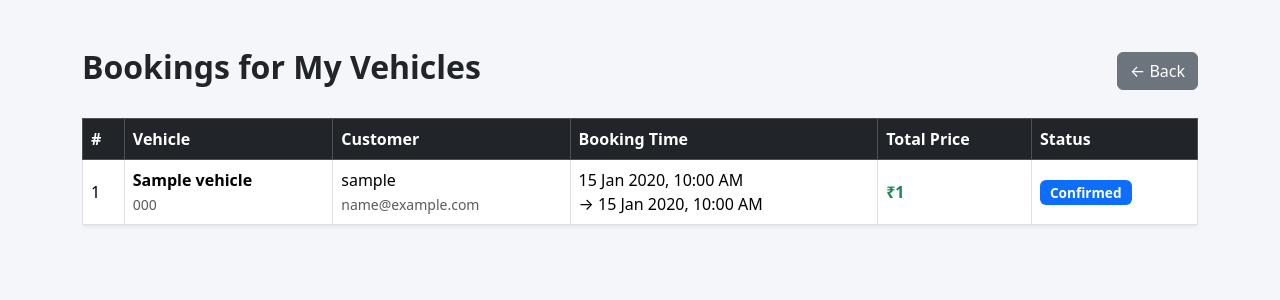
After one commit to adithyaaneesh/django_wheelzy, a Django app: template wheelzy_app/templates/owner_bookings.html in a window 1280 px wide. The commit adds this page. Shown: the top 300 px of the page. Run offline with Django 3.2, Linux system fonts and the light colour scheme; the template is opened without the code that fills it: most values are stand-ins (such as "Sample title", 1, 10 or a date in 2020).

Commit message:
add owner bookings page

```diff
--- /dev/null
+++ b/wheelzy_app/templates/owner_bookings.html
@@ -0,0 +1,96 @@
+<!DOCTYPE html>
+<html lang="en">
+<head>
+    <meta charset="UTF-8">
+    <title>My Vehicle Bookings</title>
+
+    <!-- Bootstrap -->
+    <link href="https://cdn.jsdelivr.net/npm/bootstrap@5.3.2/dist/css/bootstrap.min.css" rel="stylesheet">
+
+    <style>
+        body {
+            background: #f4f6f9;
+        }
+        .badge-status {
+            font-size: 0.85rem;
+            padding: 6px 10px;
+        }
+    </style>
+</head>
+
+<body>
+
+<div class="container py-5">
+
+    <div class="d-flex justify-content-between align-items-center mb-4">
+        <h2 class="fw-bold">Bookings for My Vehicles</h2>
+        <a href="{% url 'owner_dashboard' %}" class="btn btn-secondary">
+            ← Back
+        </a>
+    </div>
+
+    {% if bookings %}
+        <div class="table-responsive">
+            <table class="table table-bordered table-hover align-middle bg-white shadow-sm">
+                <thead class="table-dark">
+                    <tr>
+                        <th>#</th>
+                        <th>Vehicle</th>
+                        <th>Customer</th>
+                        <th>Booking Time</th>
+                        <th>Total Price</th>
+                        <th>Status</th>
+                    </tr>
+                </thead>
+                <tbody>
+                    {% for booking in bookings %}
+                        <tr>
+                            <td>{{ forloop.counter }}</td>
+
+                            <td>
+                                <strong>{{ booking.vehicle.vehicle_name }}</strong><br>
+                                <small class="text-muted">{{ booking.vehicle.number_plate }}</small>
+                            </td>
+
+                            <td>
+                                {{ booking.user.username }}<br>
+                                <small class="text-muted">{{ booking.user.email }}</small>
+                            </td>
+
+                            <td>
+                                {{ booking.start_time|date:"d M Y, h:i A" }} <br>
+                                → {{ booking.end_time|date:"d M Y, h:i A" }}
+                            </td>
+
+                            <td class="fw-bold text-success">
+                                ₹{{ booking.total_price }}
+                            </td>
+
+                            <td>
+                                {% if booking.status == "pending" %}
+                                    <span class="badge bg-warning badge-status">Pending</span>
+                                {% elif booking.status == "confirmed" %}
+                                    <span class="badge bg-primary badge-status">Confirmed</span>
+                                {% elif booking.status == "in_use" %}
+                                    <span class="badge bg-info badge-status">In Use</span>
+                                {% elif booking.status == "returned" %}
+                                    <span class="badge bg-success badge-status">Returned</span>
+                                {% else %}
+                                    <span class="badge bg-secondary badge-status">{{ booking.status }}</span>
+                                {% endif %}
+                            </td>
+                        </tr>
+                    {% endfor %}
+                </tbody>
+            </table>
+        </div>
+    {% else %}
+        <div class="alert alert-info">
+            No bookings yet for your vehicles.
+        </div>
+    {% endif %}
+
+</div>
+
+</body>
+</html>
--- a/wheelzy_app/urls.py
+++ b/wheelzy_app/urls.py
@@ -17,7 +17,8 @@ urlpatterns = [
     path("owner_dashboard/", views.owner_dashboard, name="owner_dashboard"),
     path("admin_dashboard/", views.admin_dashboard, name="admin_dashboard"),
     path("owner_vehicle_list/", views.owner_vehicles, name="owner_vehicle_list"),
-    path("owner_vehicle_bookings/", views.my_booking, name="owner_vehicle_bookings"),
+    path("my_bookings/", views.my_booking, name="my_bookings"),
+    path("owner_vehicle_bookings/", views.owner_bookings, name="owner_vehicle_bookings"),
 
 
     # path('payment_page/', views.vehicle_details, name="payment_page"),
```
Also changed, not shown: wheelzy_app/templates/owner_dashboard.html (+115 -43 lines), wheelzy_app/views.py (+18 -5 lines).
